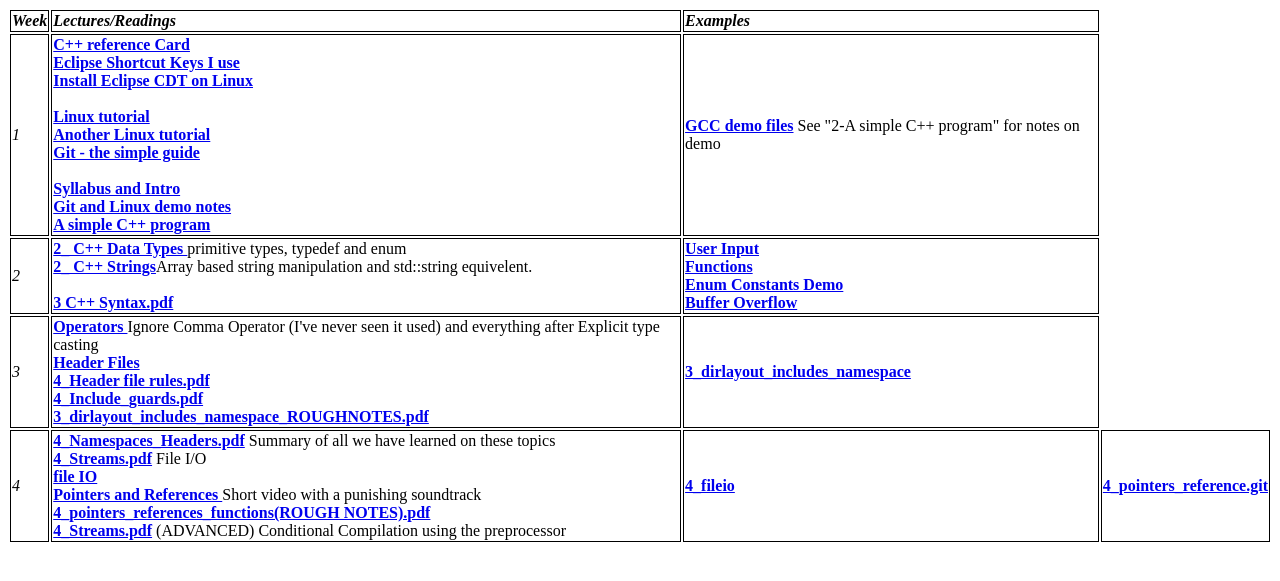
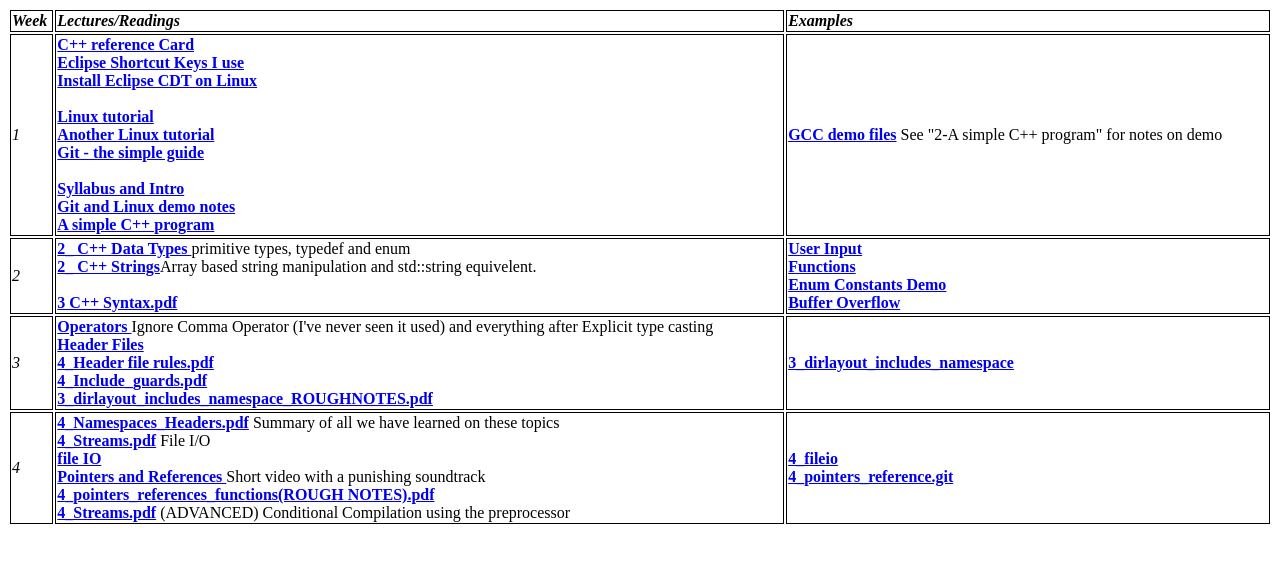
Before and after one commit to CNUClasses/CPSC327, a Jekyll site: the page navbar/Lectures.html, which Jekyll copies as it is, in a window 1280 px wide. Shown: the top 581 px of the page. Built offline with Jekyll 4.4.1, drawn with Linux system fonts in a browser that asks for light colours.

Commit message:
lectures

```diff
--- a/navbar/Lectures.html
+++ b/navbar/Lectures.html
@@ -81,8 +81,6 @@
 			<td class="style_white ">
 			<strong><a href="https://github.com/CNUClasses/4_fileio.git"> 4_fileio</a></strong> <br />
 
-			</td>
-			<td class="style_white ">
 			<strong><a href="https://github.com/CNUClasses/4_pointers_reference.git"> 4_pointers_reference.git</a></strong> <br />
 			</td>
 		</tr>
```
